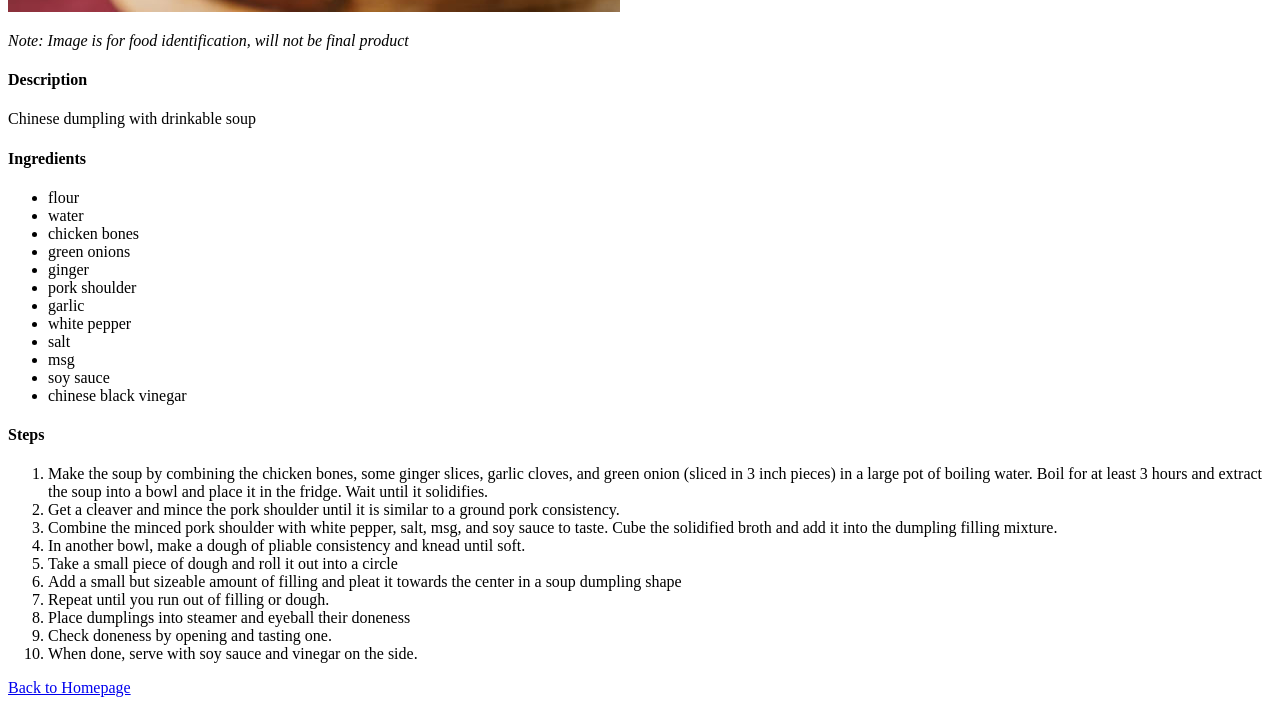
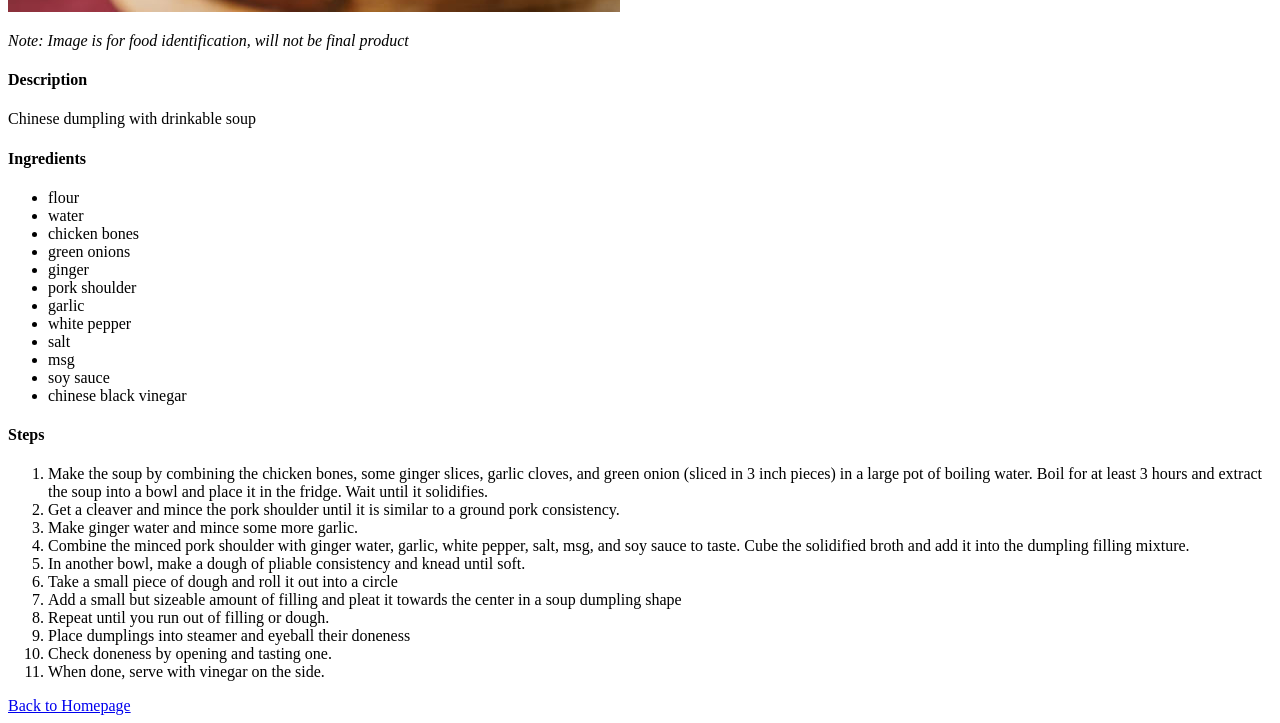
Before and after one commit to annazchen/the-odin-project-recipes, a plain HTML site: page recipes/xiaolongbao.html in a window 1280 px wide. Shown: the part 476-1199 px from the top of the page. Drawn offline with Linux system fonts and the light colour scheme.

Commit message:
forgot to include an ingredient change to soup dumplings

```diff
--- a/recipes/xiaolongbao.html
+++ b/recipes/xiaolongbao.html
@@ -32,7 +32,8 @@
             and green onion (sliced in 3 inch pieces) in a large pot of boiling water. Boil
             for at least 3 hours and extract the soup into a bowl and place it in the fridge. Wait until it solidifies.</li>
         <li>Get a cleaver and mince the pork shoulder until it is similar to a ground pork consistency.</li>
-        <li>Combine the minced pork shoulder with white pepper, salt, msg, and soy sauce to taste.
+        <li>Make ginger water and mince some more garlic.</li>
+        <li>Combine the minced pork shoulder with ginger water, garlic, white pepper, salt, msg, and soy sauce to taste.
             Cube the solidified broth and add it into the dumpling filling mixture.</li>
         <li>In another bowl, make a dough of pliable consistency and knead until soft.</li>
         <li>Take a small piece of dough and roll it out into a circle</li>
@@ -40,7 +41,7 @@
         <li>Repeat until you run out of filling or dough.</li>
         <li>Place dumplings into steamer and eyeball their doneness</li>
         <li>Check doneness by opening and tasting one.</li>
-        <li>When done, serve with soy sauce and vinegar on the side.</li>
+        <li>When done, serve with vinegar on the side.</li>
     </ol>
     <a href="../index.html">Back to Homepage</a>
 </body>
```
